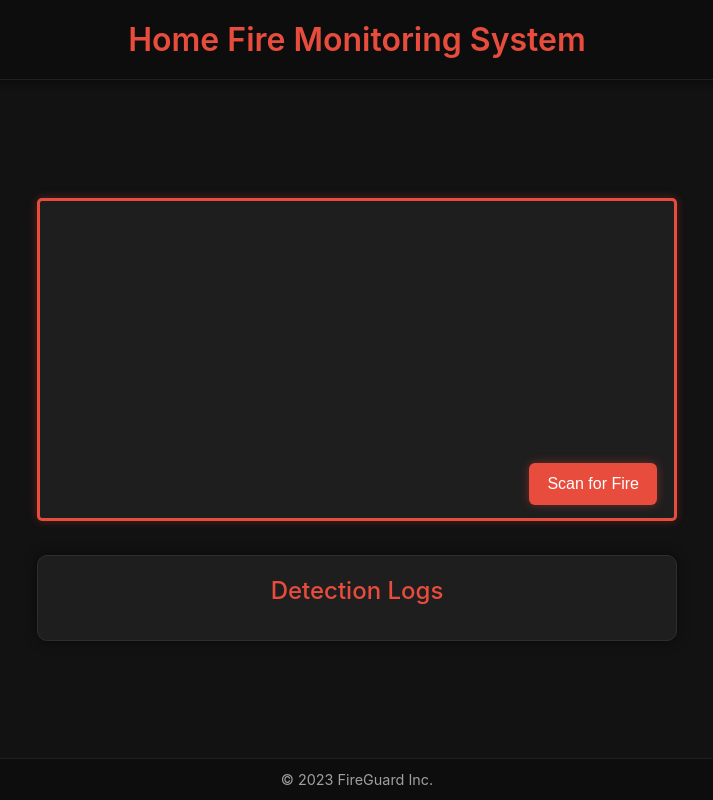
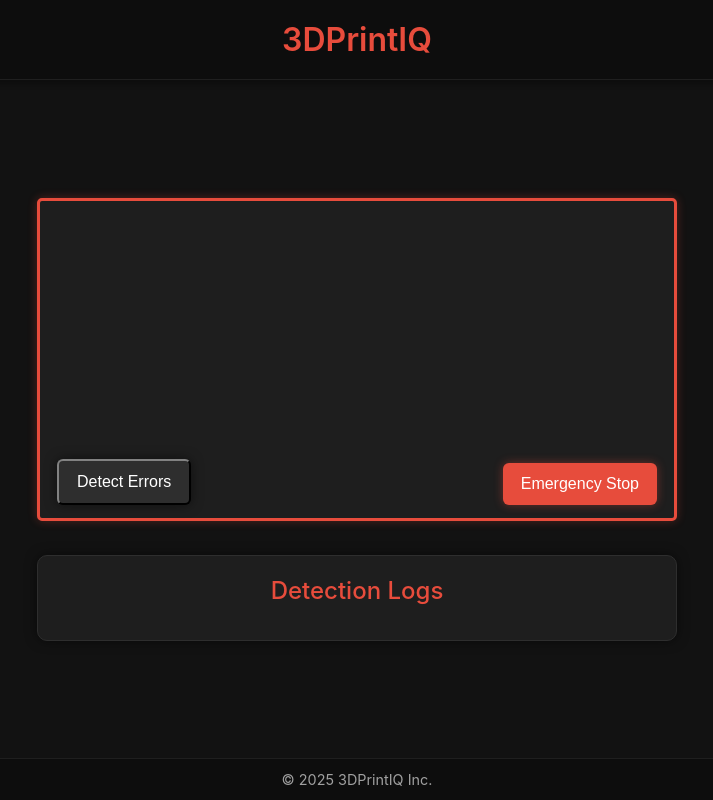
Before and after one commit to yusufrussell/3DPrintIQ, a Flask app: page / in a window 1280 px wide. Shown: the whole page, without its empty margins (283-996 px from the left). Run offline with Flask 3, Linux system fonts and the light colour scheme.

Commit message:
Working HTML not working javasript

```diff
--- a/app.py
+++ b/app.py
@@ -14,7 +14,7 @@ import os
 import base64
 import re
 import requests
-
+from dotenv import load_dotenv
 from twilio.rest import Client
 
 app = Flask(__name__)
@@ -24,7 +24,8 @@ app.config["SESSION_PERMANENT"] = False
 app.config["SESSION_TYPE"] = "filesystem"
 Session(app)
 
-openai.api_key = "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"
+load_dotenv()
+openai.api_key = os.getenv("OPENAI_API_KEY")
 app.secret_key = "supersecretkey"
 
 # Twilio credentials
--- a/static/index.css
+++ b/static/index.css
@@ -131,6 +131,33 @@ main {
   margin-bottom: 0;
 }
 
+.toggle-button {
+  position: absolute;
+  bottom: 20px;
+  left: 20px;
+  padding: 12px 18px;
+  border-radius: 6px;
+  background-color: #2e2e2e;
+  color: #fff;
+  border-color: #2e2e2e;
+  box-shadow: inset 0 2px 4px rgba(0, 0, 0, 0.2);
+  font-size: 1em;
+  cursor: pointer;
+  transition: all 0.3s ease;
+  box-shadow: 0 0 12px rgba(0, 0, 0, 0.5);
+}
+.toggle-button:hover {
+  transform: scale(1.05);
+  background-color: #1e1e1e;
+  box-shadow: 0 0 12px rgba(0, 0, 0, 0.5);
+}
+.toggle-button.active {
+  background-color: #e74c3c;
+  color: #fff;
+  border: none;
+
+}
+
 /* Footer Styling */
 footer {
   background-color: #0d0d0d;
--- a/static/script.js
+++ b/static/script.js
@@ -4,9 +4,16 @@ document.addEventListener("DOMContentLoaded", () => {
     const video = document.getElementById("camera-feed");
     const analyzeButton = document.getElementById("analyze-button");
     const contextList = document.getElementById("context-list");
-
+    const toggleButton = document.getElementById("myToggleButton");
+    let isActive = false;
+    analyzeButton.addEventListener("click", () => {
+        analyzeButton.classList.toggle('active');
+        console.log("Analyze button clicked");
+    });
     // Access the user's webcam
-  navigator.mediaDevices.getUserMedia({ video: true })
+    navigator.mediaDevices.getUserMedia({
+            video: true
+        })
         .then((stream) => {
             video.srcObject = stream;
         })
@@ -14,7 +21,12 @@ document.addEventListener("DOMContentLoaded", () => {
             console.error("Error accessing webcam: ", err);
         });
 
-  analyzeButton.addEventListener("click", () => {
+    toggleButton.addEventListener("click", () => {
+        toggleButton.classList.toggle('active');
+        console.log("button clicked");
+        isActive = !isActive;
+        if (isActive) {
+            const timerInterval = setInterval(() => {
                 const canvas = document.createElement("canvas");
                 canvas.width = video.videoWidth;
                 canvas.height = video.videoHeight;
@@ -30,12 +42,14 @@ document.addEventListener("DOMContentLoaded", () => {
                         headers: {
                             "Content-Type": "application/json"
                         },
-          body: JSON.stringify({ image_data: imageData })
+                        body: JSON.stringify({
+                            image_data: imageData
+                        })
                     })
                     .then((response) => response.json())
                     .then((data) => {
                         if (data.error) {
-                  console.error("Error: ", data.error);
+                            console.error("Error processing data: ", data.error);
                         } else {
                             // Display the fire detection context in the list
                             const listItem = document.createElement("li");
@@ -46,5 +60,13 @@ document.addEventListener("DOMContentLoaded", () => {
                     .catch((error) => {
                         console.error("Error processing image: ", error);
                     });
+            }, 10000);
+        } else {
+            if (analysisInterval) {
+                clearInterval(analysisInterval);
+                analysisInterval = null;
+            }
+        }
     });
+
 });
--- a/templates/home.html
+++ b/templates/home.html
@@ -2,21 +2,22 @@
 <html lang="en">
 <head>
     <meta charset="UTF-8">
-    <title>Home Fire Monitoring System</title>
+    <title>3DPrintIQ</title>
     <meta name="viewport" content="width=device-width, initial-scale=1.0">
     <!-- Link to the updated CSS file -->
     <link rel="stylesheet" href="{{ url_for('static', filename='index.css') }}">
 </head>
 <body>
     <header>
-        <h1>Home Fire Monitoring System</h1>
+        <h1>3DPrintIQ</h1>
     </header>
 
     <main>
         <section id="monitoring-section">
             <div id="webcam-container">
                 <video id="camera-feed" autoplay muted playsinline></video>
-                <button id="analyze-button">Scan for Fire</button>
+                <button id="analyze-button">Emergency Stop</button>
+                <button class="toggle-button" id="myToggleButton">Detect Errors</button>
             </div>
             <div id="logs-container">
                 <h2>Detection Logs</h2>
@@ -26,7 +27,7 @@
     </main>
 
     <footer>
-        <p>&copy; 2023 FireGuard Inc.</p>
+        <p>&copy; 2025 3DPrintIQ Inc.</p>
     </footer>
 
     <!-- Link to the updated JavaScript file -->
```
Also changed, not shown: 2 other files. Lines whose indentation alone changed are shown as unchanged.
